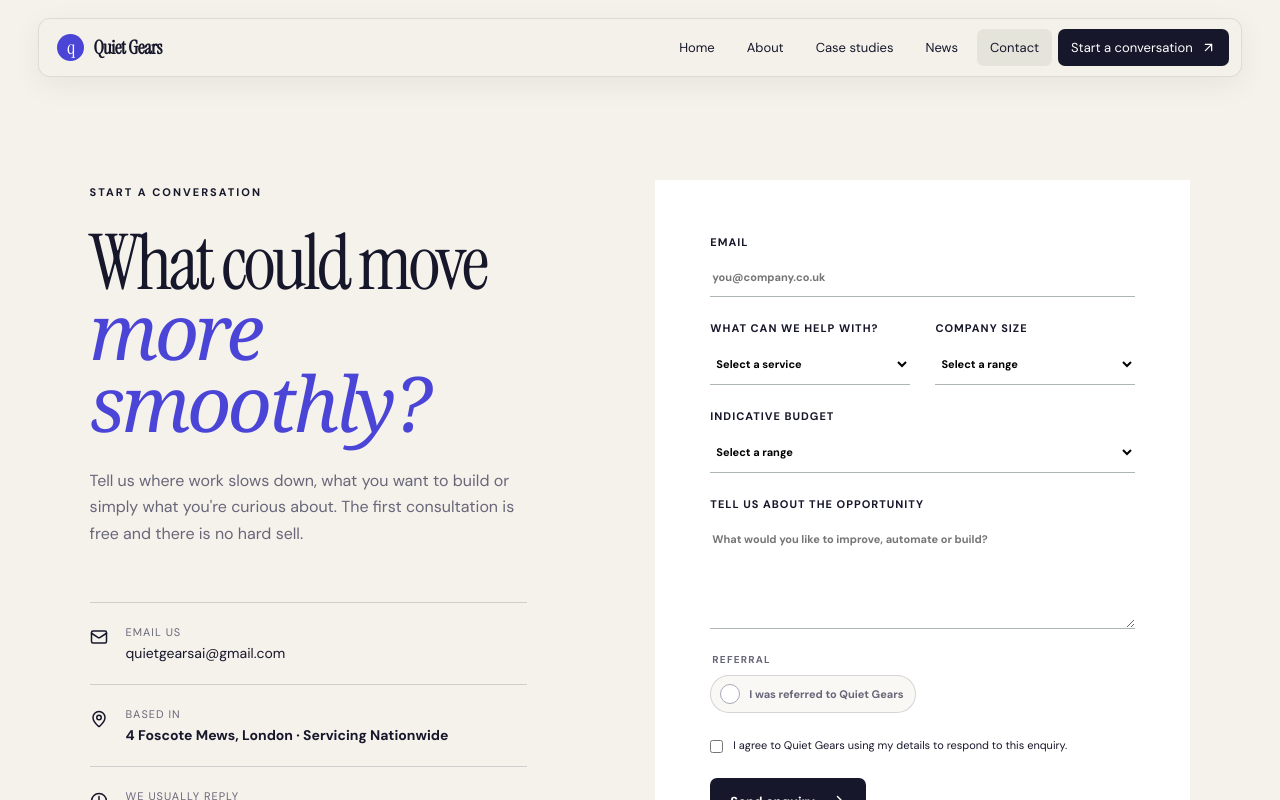
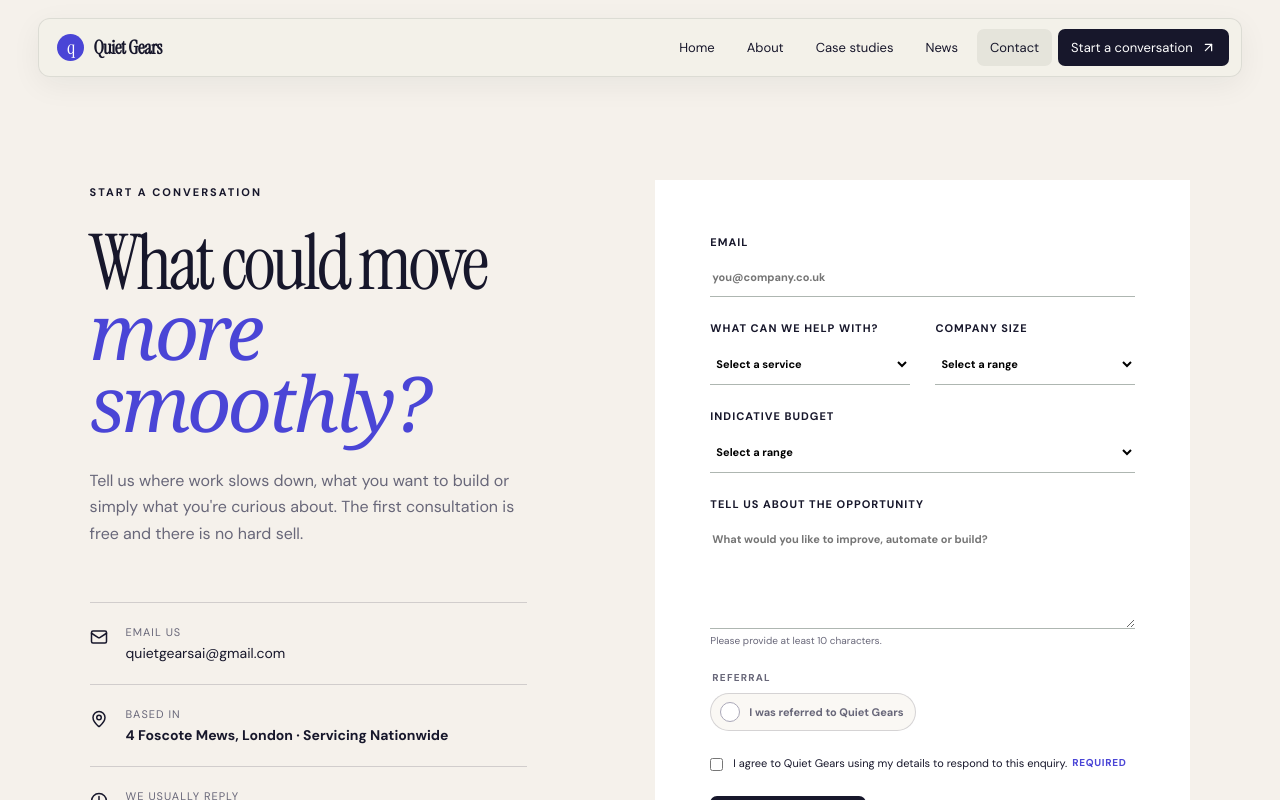
Before and after one commit to rohancampion/folding-maps, a Next.js app: page /contact in a window 1280 px wide. Shown: the top 800 px of the page. Built offline with nearby package versions, Linux system fonts and the light colour scheme.

Commit message:
Update components/ContactForm.tsx

```diff
--- a/components/ContactForm.tsx
+++ b/components/ContactForm.tsx
@@ -14,7 +14,19 @@ export function ContactForm() {
     setErrorMessage('');
 
     try {
-      const data = Object.fromEntries(new FormData(e.currentTarget));
+      const formData = new FormData(e.currentTarget);
+      const data = {
+        email: String(formData.get('email') || ''),
+        interest: String(formData.get('interest') || ''),
+        companySize: String(formData.get('companySize') || ''),
+        budget: String(formData.get('budget') || ''),
+        message: String(formData.get('message') || ''),
+        consent: formData.has('consent'),
+        referred,
+        referralSource: referred ? String(formData.get('referralSource') || '') : '',
+        referralName: referred ? String(formData.get('referralName') || '') : '',
+        website: String(formData.get('website') || ''),
+      };
       const response = await fetch('/api/contact', {
         method: 'POST',
         headers: { 'Content-Type': 'application/json' },
@@ -47,7 +59,7 @@ export function ContactForm() {
         <label>Company size<select required name="companySize" defaultValue=""><option value="" disabled>Select a range</option><option>1–10</option><option>11–50</option><option>51–250</option><option>250+</option></select></label>
       </div>
       <label>Indicative budget<select required name="budget" defaultValue=""><option value="" disabled>Select a range</option><option>£2,000–£5,000</option><option>£5,000–£15,000</option><option>£15,000–£50,000</option><option>£50,000+</option><option>Not sure yet</option></select></label>
-      <label>Tell us about the opportunity<textarea required name="message" rows={6} placeholder="What would you like to improve, automate or build?"/></label>
+      <label>Tell us about the opportunity<textarea required minLength={10} name="message" rows={6} placeholder="What would you like to improve, automate or build?"/><small className="field-hint">Please provide at least 10 characters.</small></label>
       <fieldset className="referral-field">
         <legend>Referral</legend>
         <label className={`referral-check ${referred ? 'active' : ''}`}>
@@ -62,7 +74,7 @@ export function ContactForm() {
           <label>Who referred you?<input required name="referralName" placeholder="Name or organisation"/></label>
         </div>
       )}
-      <label className="consent"><input required type="checkbox" name="consent"/> I agree to Quiet Gears using my details to respond to this enquiry.</label>
+      <label className="consent"><input required type="checkbox" name="consent"/> I agree to Quiet Gears using my details to respond to this enquiry. <strong>Required</strong></label>
       <button disabled={state === 'sending'} className="button dark" type="submit">{state === 'sending' ? 'Sending…' : 'Send enquiry'} <ArrowRight size={17}/></button>
       {state === 'error' && <p className="error" role="alert">{errorMessage}</p>}
       <small>Protected by a hidden honeypot field and server-side validation.</small>
```
